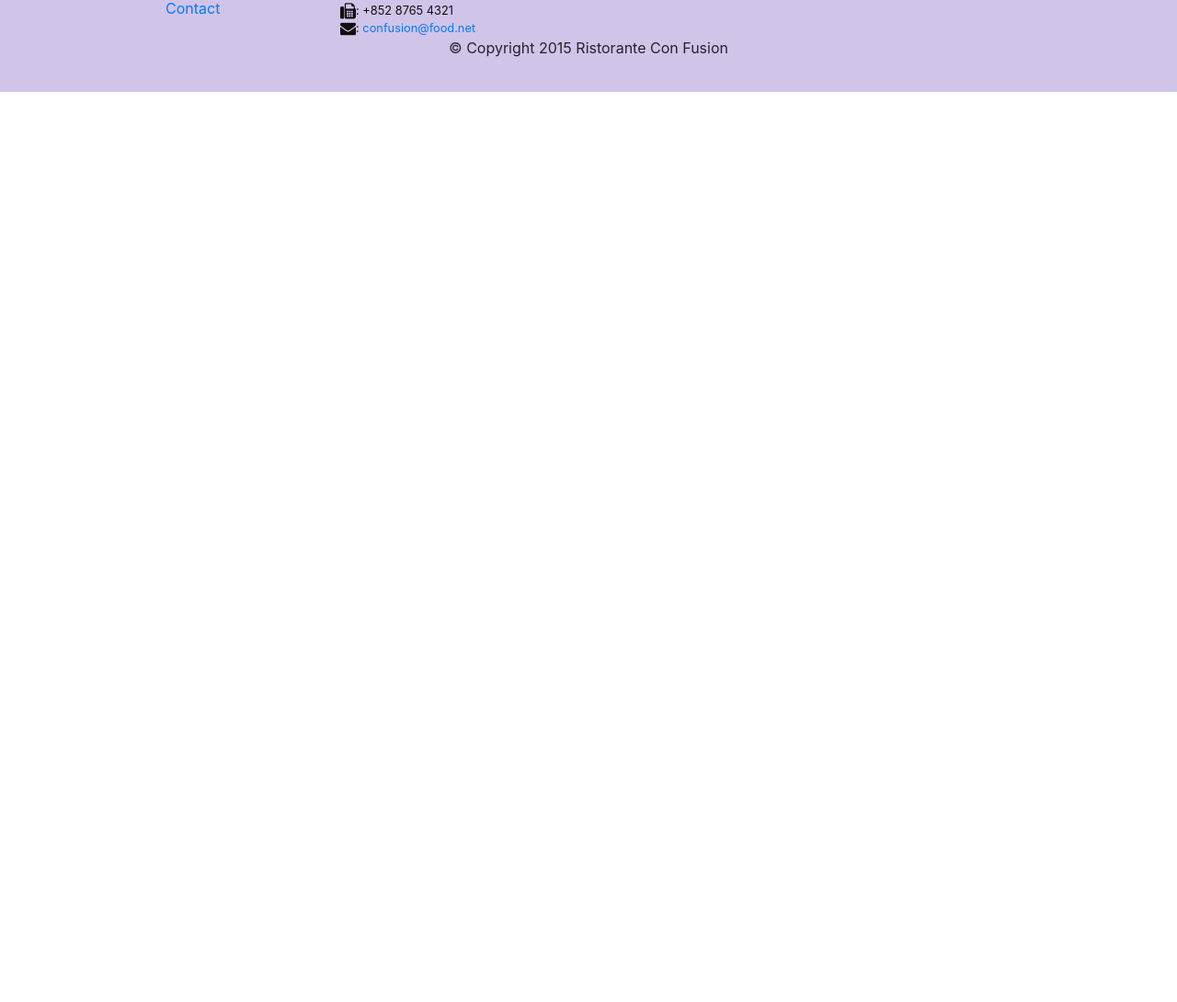
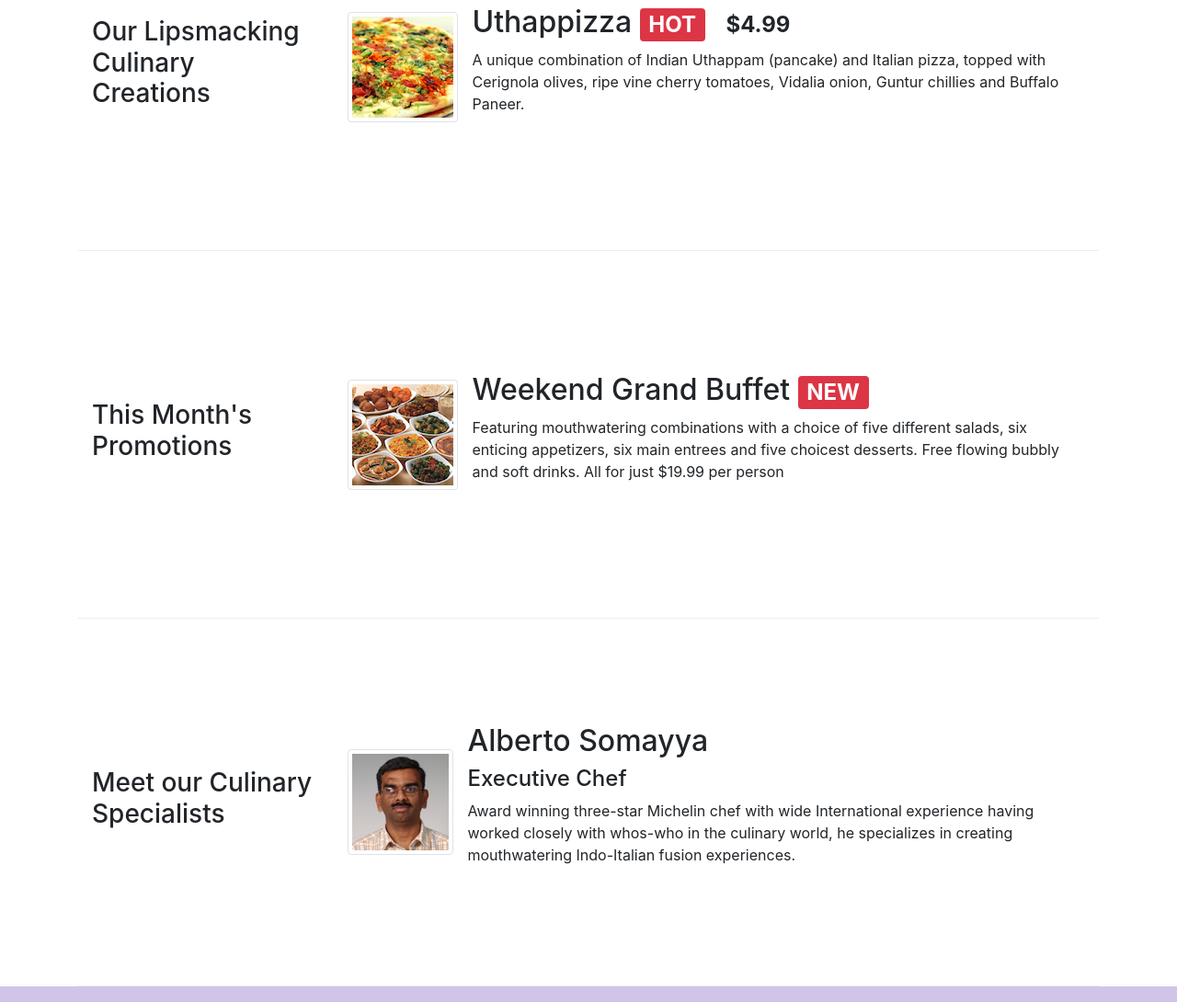
Before and after one commit to ghernan99/coursera-bootstrap4, a website: page index.html in a window 1280 px wide. Shown: the part 862-1952 px from the top of the page at 92% size. Before the commit the page ends 962 px from the top, so only its background shows below. Drawn offline with nearby package versions, Linux system fonts and the light colour scheme.

Commit message:
Grunt Part 1

```diff
--- a/index.html
+++ b/index.html
@@ -238,7 +238,65 @@
                         </button>
                 </div>
            </div>
-       </div>
+        </div>
+
+         <div class="row row-content align-items-center">
+            <div class="col-sm-4 col-md-3 flex-last">
+                <h3>Our Lipsmacking Culinary Creations</h3>
+            </div>
+            <div class="media col-sm col-md">
+                    <img class="d-flex mr-3 img-thumbnail align-self-center"
+                         src="img/uthappizza.png" alt="Uthappizza">
+                    <div class="media-body">
+                        <h2 class="mt-0">
+                            Uthappizza
+                            <span class="badge badge-danger">HOT</span>
+                            <span class="badge badge-pill badge-default">$4.99</span>
+                        </h2>
+                        <p class="hidden-xs-down">A unique combination of Indian Uthappam (pancake) and
+                          Italian pizza, topped with Cerignola olives, ripe vine
+                          cherry tomatoes, Vidalia onion, Guntur chillies and
+                          Buffalo Paneer.</p>
+                    </div>
+                </div>
+        </div>
+
+
+        <div class="row row-content align-items-center">
+            <div  class="col-sm-4 col-md-3">
+                <h3>This Month's Promotions</h3>
+            </div>
+            <div class="media col-sm col-md">
+                <img class="d-flex mr-3 img-thumbnail align-self-center flex-last"
+                    src="img/buffet.png" alt="Weekend Grand Buffet">
+                <div class="media-body">
+                    <h2 class="mt-0">
+                        Weekend Grand Buffet
+                        <span class="badge badge-danger">NEW</span>
+                    </h2>
+                    <p class="hidden-xs-down">Featuring mouthwatering combinations with a choice of five different salads, six enticing appetizers, six main entrees and five choicest desserts. Free flowing bubbly and soft drinks. All for just $19.99 per person </p>
+                </div>
+            </div>
+        </div>
+
+        <div class="row row-content align-items-center">
+            <div  class="col-sm-4 col-md-3 flex-last">
+                <h3>Meet our Culinary Specialists</h3>
+            </div>
+            <div class="media col-sm col-md">
+                <img class="d-flex mr-3 img-thumbnail align-self-center"
+                     src="img/alberto.png" alt="Alberto Somayya">
+                <div class="media-body">
+                    <h2 class="mt-0">Alberto Somayya</h2>
+                    <h4>Executive Chef</h4>
+                    <p class="hidden-xs-down">Award winning three-star Michelin chef with wide
+                     International experience having worked closely with
+                     whos-who in the culinary world, he specializes in
+                      creating mouthwatering Indo-Italian fusion experiences.
+                     </p>
+                </div>
+            </div>
+        </div>
     </div>
 
     <footer class="footer">
--- a/package.json
+++ b/package.json
@@ -20,12 +20,18 @@
   "license": "ISC",
   "devDependencies": {
     "cssmin": "^0.4.3",
+    "grunt": "^1.0.1",
+    "grunt-browser-sync": "^2.2.0",
+    "grunt-contrib-watch": "^1.0.0",
+    "grunt-sass": "^2.0.0",
     "htmlmin": "0.0.7",
+    "jit-grunt": "^0.10.0",
     "lite-server": "^2.2.2",
     "node-sass": "^4.5.3",
     "onchange": "^3.3.0",
     "parallelshell": "^3.0.2",
     "rimraf": "^2.6.2",
+    "time-grunt": "^1.4.0",
     "uglifyjs": "^2.4.11",
     "usemin-cli": "^0.5.1"
   },
```
Also changed, not shown: gruntfile.js (added, +45 -0 lines), 1 other file.
